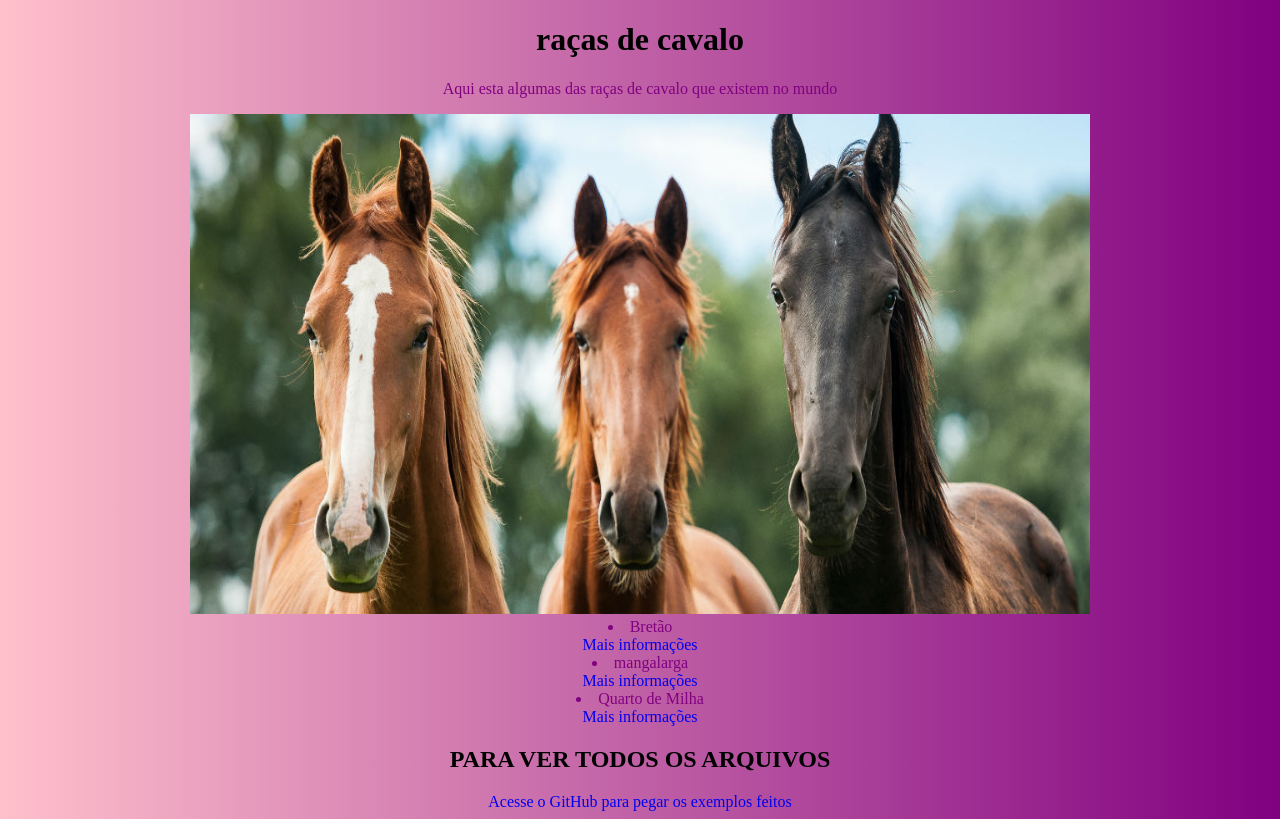
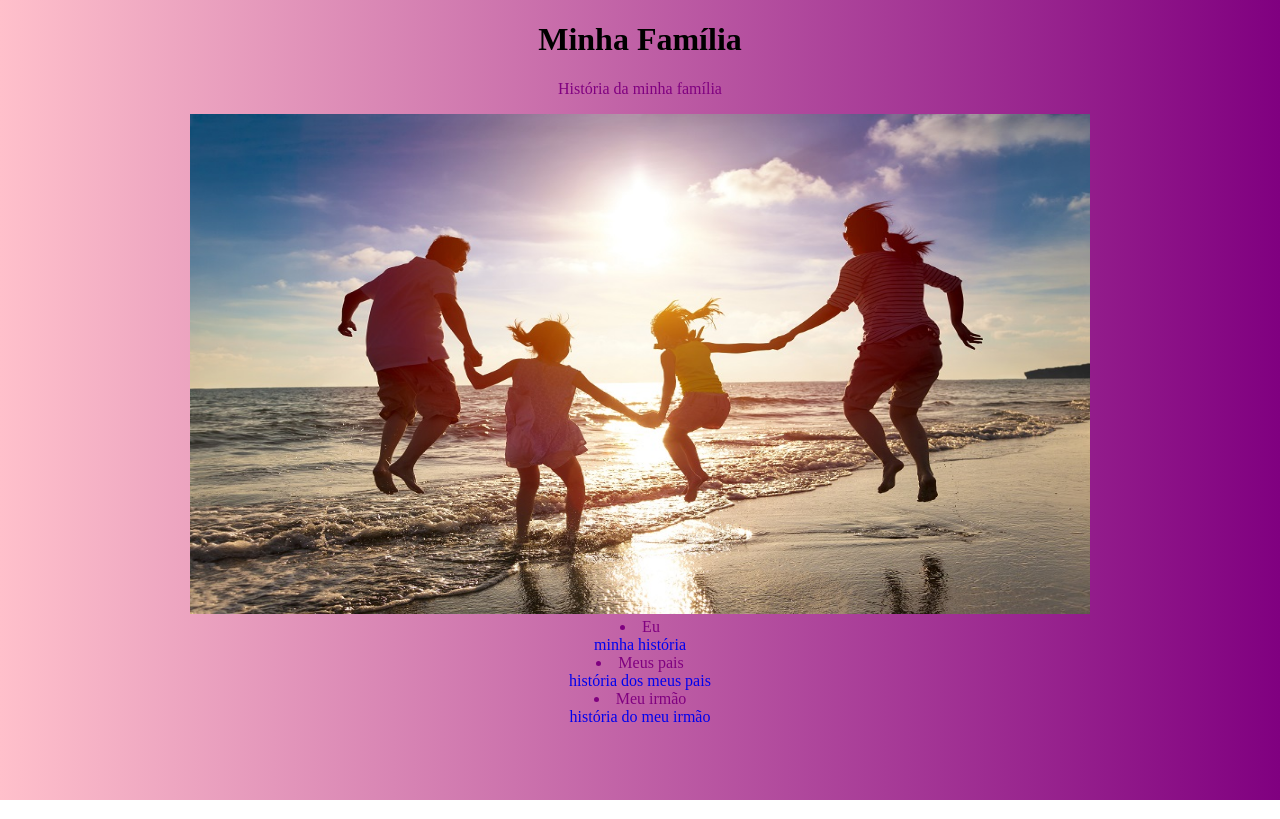
Before and after one commit to emillyzanatto/2024, a plain HTML site: page index.html in a window 1280 px wide. Drawn offline with Linux system fonts and the light colour scheme.

Commit message:
terminado

```diff
--- a/index.html
+++ b/index.html
@@ -8,30 +8,22 @@
     <link rel="stylesheet" href="style.css">
 </head>
 <body>
-    <h1>raças de cavalo</h1>
+    <h1>Minha Família</h1>
 
-    <p> Aqui esta algumas das raças de cavalo que existem no mundo</p>
+    <p> História da minha família</p>
     <div>
-    <img src="racas-de-cavalo.png" width="900" height="500" >
+    <img src="familia.png" width="900" height="500" >
 </div>
 
-        <li>Bretão</li>
-        <a href="Bretão..html" target="_blank">Mais informações</a>
+        <li>Eu</li>
+        <a href="sobre mim.html" target="_blank">minha história</a>
 
-        <li>mangalarga</li>
-        <a href="mangalarga.html" target="_blank">Mais informações</a>
+        <li>Meus pais</li>
+        <a href="sobre meus pais.html" target="_blank">história dos meus pais</a>
 
-        <li>Quarto de Milha</li>
-        <a href="Quarto de Milha.html" target="_blank">Mais informações</a>
+        <li>Meu irmão</li>
+        <a href="sobre meu irmão.html" target="_blank">história do meu irmão</a>
 
-
-
-
-
-
-    </ol>
-    <h2> PARA VER TODOS OS ARQUIVOS</h2>
-    <a href="https://github.com/emillyzanatto/2024" target="_blank">Acesse o GitHub para pegar os exemplos feitos</a>
 
 
 
```
Also changed, not shown: minha-familia.html (added, +13 -0 lines), sobre meu irmão.html (added, +23 -0 lines), sobre meus pais.html (added, +23 -0 lines), sobre mim.html (added, +22 -0 lines), familia.png (added).
